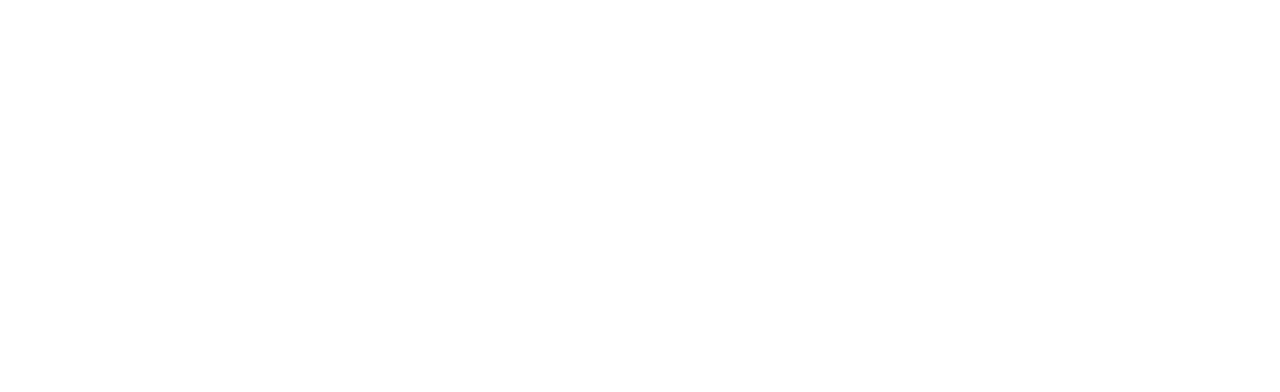
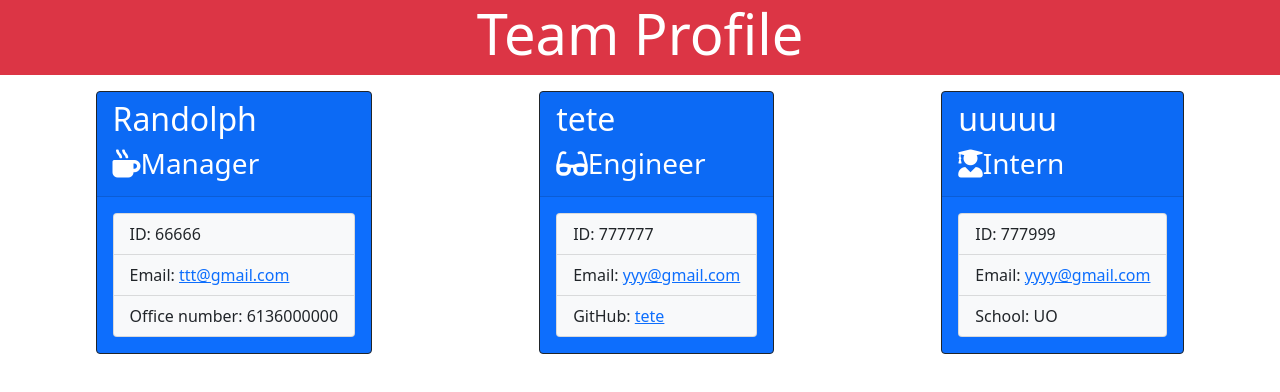
Before and after one commit to RandolphRichard/team-profile-generator, a website: page result/team.html in a window 1280 px wide. Drawn offline with nearby package versions, Linux system fonts and the light colour scheme.

Commit message:
adding the icons

```diff
--- a/result/team.html
+++ b/result/team.html
@@ -0,0 +1,90 @@
+<!DOCTYPE html>
+<html lang="en">
+  <head>
+    <meta charset="UTF-8" />
+    <meta name="viewport" content="width=device-width, initial-scale=1.0" />
+    <meta http-equiv="X-UA-Compatible" content="ie=edge" />
+    <title>Team Profile</title>
+    <link href="https://cdn.jsdelivr.net/npm/bootstrap@5.1.3/dist/css/bootstrap.min.css" rel="stylesheet"
+    integrity="sha384-1BmE4kWBq78iYhFldvKuhfTAU6auU8tT94WrHftjDbrCEXSU1oBoqyl2QvZ6jIW3"
+    crossorigin="anonymous">
+    <link
+      rel="stylesheet"
+      href="https://use.fontawesome.com/releases/v5.8.1/css/all.css"
+      integrity="sha384-50oBUHEmvpQ+1lW4y57PTFmhCaXp0ML5d60M1M7uH2+nqUivzIebhndOJK28anvf"
+      crossorigin="anonymous"
+    />
+  </head>
+
+  <body>
+    <div class="container-fluid">
+      <div class="row">
+        <div
+          class="col-12 jumbotron jumbotron-fluid mb-3 team-heading bg-danger border-dark"
+        >
+          <h1 class="text-center display-4 text-white font-weight-bold">Team Profile</h1>
+        </div>
+      </div>
+    </div>
+    <div class="container-fluid">
+      <div class="row">
+        <div class="team-area col-12 d-flex justify-content-center">
+          <div class="card m-auto border-dark text-white bg-primary mb-3">
+    <div class="card-header">
+      <h2 class="card-title">Randolph</h2>
+      <h3 class="card-title"><i class="fas fa-mug-hot mr-2"></i>Manager</h3>
+    </div>
+    <div class="card-body">
+      <ul class="list-group">
+        <li class="list-group-item bg-light">ID: 66666</li>
+        <li class="list-group-item bg-light">
+          Email: <a href="mailto:ttt@gmail.com">ttt@gmail.com</a>
+        </li>
+        <li class="list-group-item bg-light">Office number: 6136000000</li>
+      </ul>
+    </div>
+  </div><div class="card border-dark m-auto text-white bg-primary mb-3">
+    <div class="card-header">
+      <h2 class="card-title">tete</h2>
+      <h3 class="card-title"><i class="fas fa-glasses"></i>Engineer</h3>
+      <span class="material-icons mr-2"></span>
+
+    </div>
+    <div class="card-body">
+      <ul class="list-group">
+        <li class="list-group-item bg-light">ID: 777777</li>
+        <li class="list-group-item bg-light">
+          Email: <a href="mailto:yyy@gmail.com">yyy@gmail.com</a>
+        </li>
+        <li class="list-group-item bg-light">
+          GitHub:
+          <a
+            href="https://github.com/tete"
+            target="_blank"
+            rel="noopener noreferrer"
+            >tete</a
+          >
+        </li>
+      </ul>
+    </div>
+  </div><div class="card m-auto border-dark text-white bg-primary mb-3">
+    <div class="card-header">
+      <h2 class="card-title">uuuuu</h2>
+      <h3 class="card-title"><i class="fas fa-user-graduate"></i>Intern
+      </h3>
+    </div>
+    <div class="card-body">
+      <ul class="list-group">
+        <li class="list-group-item bg-light">ID: 777999</li>
+        <li class="list-group-item bg-light">
+          Email: <a href="mailto:yyyy@gmail.com">yyyy@gmail.com</a>
+        </li>
+        <li class="list-group-item bg-light">School: UO</li>
+      </ul>
+    </div>
+  </div>
+        </div>
+      </div>
+    </div>
+  </body>
+</html>
```
Also changed, not shown: templates/engineer.html (+1 -1 lines), templates/index.html (+6 -0 lines), templates/intern.html (+1 -2 lines).
